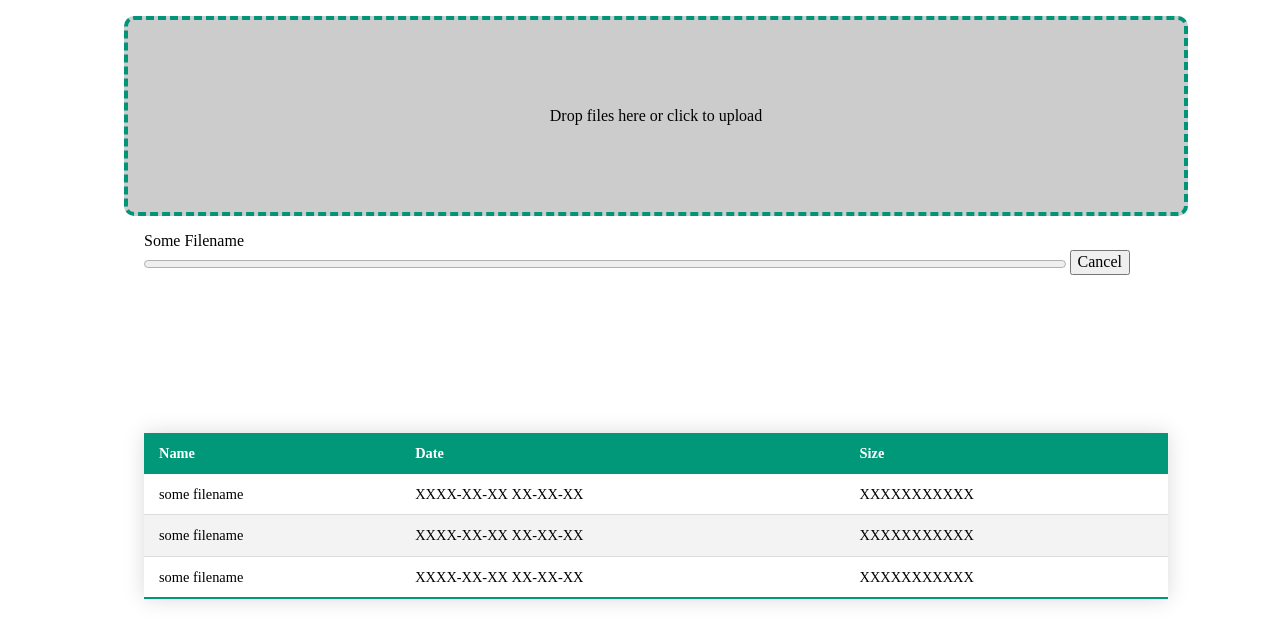
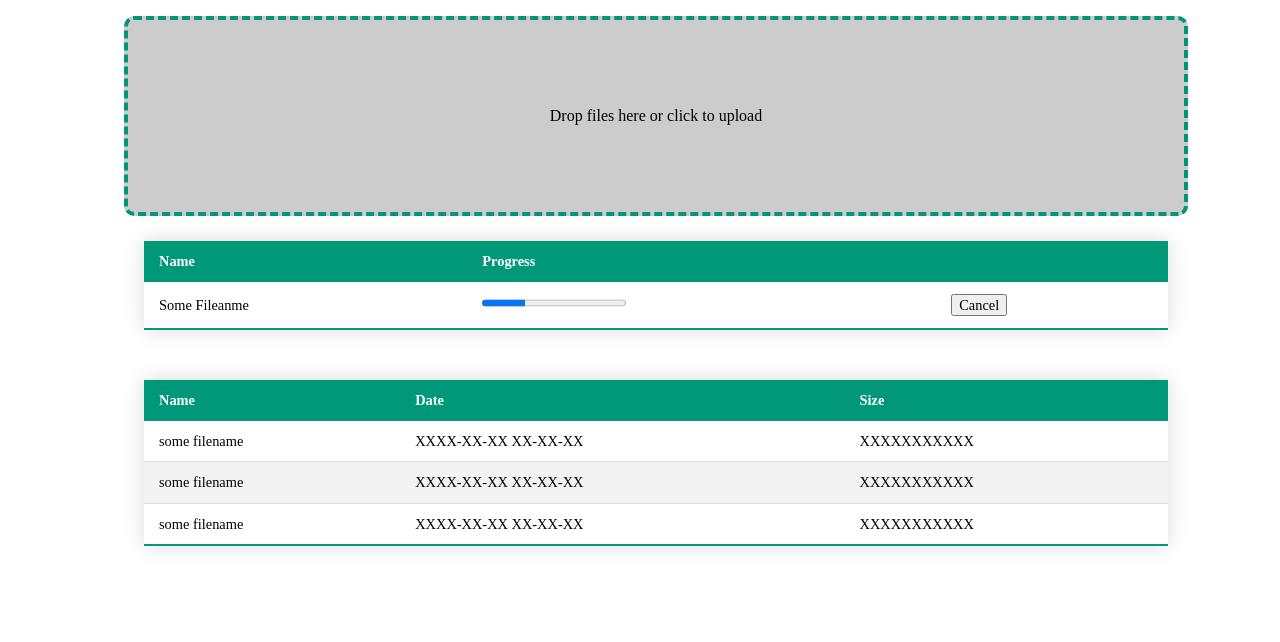
Before and after one commit to rockjia1996/fileverse, a Flask app: page /mini-files in a window 1280 px wide. Shown: the top 642 px of the page. Run offline with Flask 2, Linux system fonts and the light colour scheme.

Commit message:
Redesign the upload task section in mini-file.html, replace the old solution with a file table.

```diff
--- a/fileverse/static/css/mini-files/mini-table.css
+++ b/fileverse/static/css/mini-files/mini-table.css
@@ -1,4 +1,4 @@
-.file-table{
+.table{
     width: 80%;
     margin: 25px 0;
 
@@ -8,31 +8,31 @@
     font-size: 0.9em;
 }
 
-.file-table thead tr {
+.table thead tr {
     background-color: #009879;
     color: #fff;
     text-align: left;
 }
 
 
-.file-table th,
-.file-table td {
+.table th,
+.table td {
     padding: 12px 15px;
 }
 
-.file-table tbody tr {
+.table tbody tr {
     border-bottom: thin solid #ddd;
     cursor: pointer;
 }
 
-.file-table tbody tr:nth-of-type(even){
+.table tbody tr:nth-of-type(even){
     background-color: #f3f3f3;
 }
 
-.file-table tbody tr:last-of-type {
+.table tbody tr:last-of-type {
 border-bottom: 2px solid #009879;
 }
 
-.file-table tbody tr.active-row{
+.table tbody tr.active-row{
     color: #009879;
 }
--- a/fileverse/templates/files/mini-files.html
+++ b/fileverse/templates/files/mini-files.html
@@ -24,14 +24,27 @@
             <span class="drop-zone__prompt">Drop files here or click to upload</span>
             <input class="drop-zone__input" type="file" name="file" multiple />
         </div>
-        <div class="details">
-            <div class="detail">
-                <span class="detail__name">Some Filename</span>
-                <progress class="detail__progress" max="100" value="0"></progress>
-                <button class="detail__cancel">Cancel</button>
-            </div>
-        </div>
-        <table class="file-table">
+
+
+        <table class="table" id="upload-table">
+            <thead>
+                <tr>
+                    <th>Name</th>
+                    <th>Progress</th>
+                    <th></th>
+                </tr>
+            </thead>
+            <tbody>
+                <tr>
+                    <td>Some Fileanme</td>
+                    <td><progress max="100" value="30"></progress></td>
+                    <td><button>Cancel</button></td>
+                </tr>
+            </tbody>
+        </table>
+
+
+        <table class="table" id="file-table">
             <thead>
                 <tr>
                     <th>Name</th>
```
